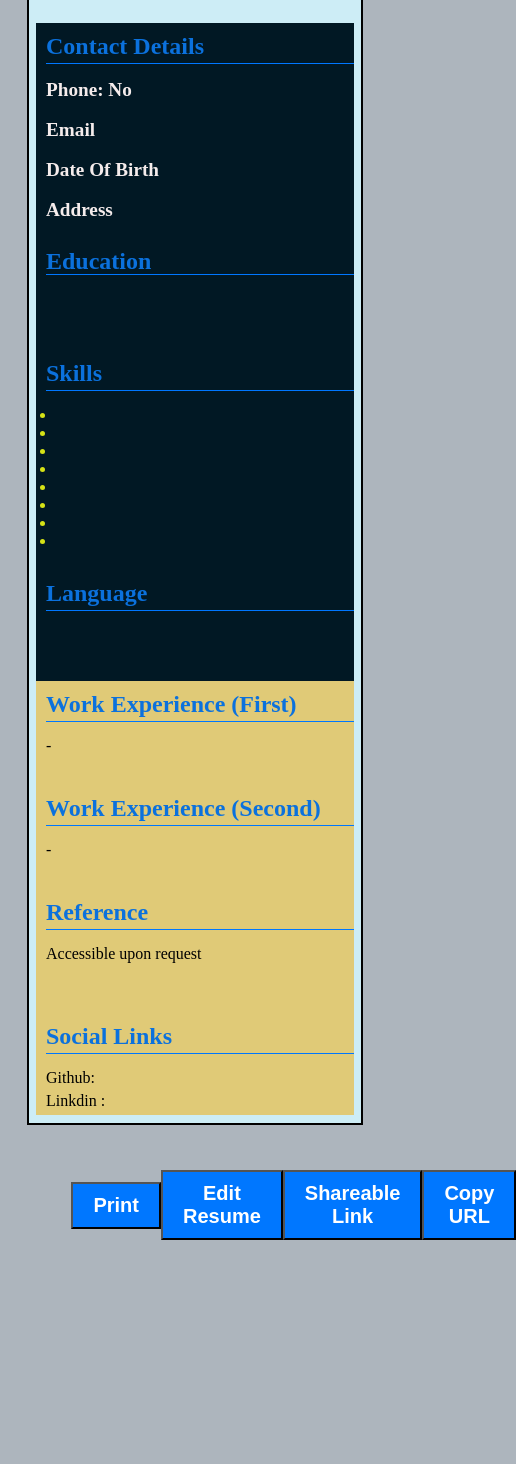
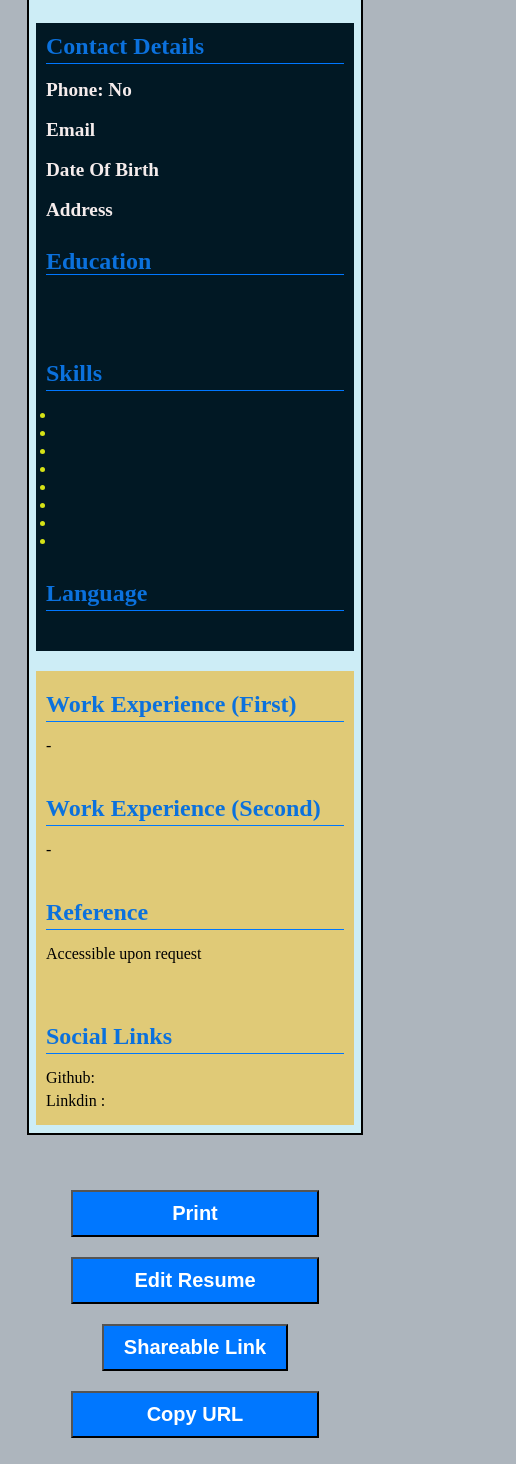
Before and after one commit to MUHAMMADSHAHRUKH459/milestone5-shareableResume-, a plain HTML site: page resume/static.html in a window 390 px wide. Shown: the part 154-1618 px from the top of the page, 516 px wide, since content can reach past the window. Before the commit the page ends 1410 px from the top, so only its background shows below. Drawn offline with Linux system fonts and the light colour scheme.

Commit message:
Updated responsive CSS files for improved layout

```diff
--- a/resume/style.css
+++ b/resume/style.css
@@ -51,14 +51,14 @@ header img {
 .content {
     width: 100%;
     display: flex;
+    flex-wrap: wrap; /* Added to allow wrapping for better responsiveness */
 }
 
 .content aside {
     width: 30%;
-    padding-left: 30px;
-    padding-top: 10px;
-    padding-bottom: 40px;
+    padding: 30px 15px;
     background-color: #011824;
+    margin-bottom: 20px; /* Adjusted for better mobile spacing */
 }
 
 .heading {
@@ -112,7 +112,7 @@ header img {
 
 .mainContent {
     width: 70%;
-    padding-left: 50px;
+    padding: 15px 30px;
     background: #e0ca77;
 }
 
@@ -179,7 +179,7 @@ header img {
     display: none;
 }
 
-/* Responsive Styling */
+
 @media (max-width: 768px) {
     .resumeDiv {
         width: 90%;
@@ -205,15 +205,19 @@ header img {
     .content aside,
     .mainContent {
         width: 100%;
-        padding-left: 15px;
+        padding: 10px 15px;
     }
 
     .mainContent {
-        padding-left: 0;
+        padding: 15px;
     }
 
     .experience {
         margin-bottom: 40px;
+    }
+
+    .btnDiv {
+        flex-direction: column;
     }
 }
 
@@ -230,12 +234,17 @@ header img {
 
     .content aside,
     .mainContent {
-        padding-left: 10px;
+        padding: 10px;
     }
 
     .skill ul,
     .experience ul {
         margin-left: 10px;
+    }
+
+    .btn {
+        width: 100%;
+        margin: 10px 0;
     }
 }
 
--- a/style.css
+++ b/style.css
@@ -1,11 +1,11 @@
-*{
+* {
     margin: 0;
     padding: 0;
     box-sizing: border-box;
     font-family: Arial, Helvetica, sans-serif;
 }
 
-body{
+body {
     width: 100%;
     display: flex;
     flex-direction: column;
@@ -15,11 +15,11 @@ body{
     background-color: #e2ecb9;
 }
 
-.shahrukh{
+.shahrukh {
     margin-bottom: 20px;
 }
 
-form{
+form {
     border: 2px solid black;
     width: 50%;
     padding: 2%;
@@ -27,52 +27,85 @@ form{
     background-color: #2eb9db;
 }
 
-.form-group{
+.form-group {
     display: flex;
     flex-direction: column;
     margin-bottom: 18px;
 }
 
-.label{
+.label {
     font-size: 18px;
     margin-bottom: 8px;
 }
 
-.input{
+.input {
     font-size: 17px;
     padding: 8px;
     border-radius: 8px;
     border: 1px solid rgb(8, 7, 7);
     outline: none;
+}
 
-    &:focus{
+.input:focus {
     border: 1px solid blue;
 }
-}
 
-.mb-20{
+.mb-20 {
     margin-bottom: 20px;
 }
 
-.submit{
+.submit {
     font-size: 18px;
     padding: 12px;
     border-radius: 6px;
     width: 50%;
-    &:hover{
+    cursor: pointer;
+}
+
+.submit:hover {
     background-color: rgb(28, 163, 226);
     color: white;
-
 }
 
-    &:active{
+.submit:active {
     transform: scale(0.99);
 }
-}
 
-.btnDiv{
+.btnDiv {
     display: flex;
     justify-content: center;
     align-items: center;
     text-align: center;
 }
+
+
+@media (max-width: 600px) {
+    body {
+        padding: 5%;
+    }
+
+    form {
+        width: 90%;
+        padding: 5%;
+    }
+
+    .input, .submit {
+        font-size: 16px;
+        width: 100%;
+    }
+
+    .shahrukh {
+        font-size: 14px;
+        margin-bottom: 5px;
+    }
+}
+
+@media (min-width: 601px) and (max-width: 992px) {
+    form {
+        width: 70%;
+    }
+
+    .input, .submit {
+        width: 80%;
+    }
+}
```
Lines whose indentation alone changed are shown as unchanged.
